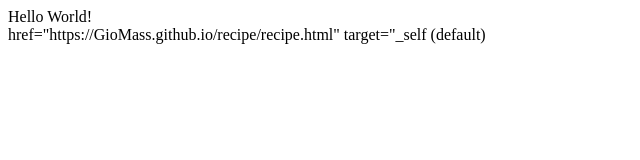
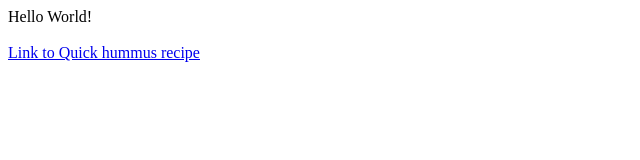
Before and after one commit to GioMass/GioMass.github.io, a plain HTML site: page index.html in a window 1280 px wide. Shown: the whole page, without its empty margins (0-640 px from the left). Drawn offline with Linux system fonts and the light colour scheme.

Commit message:
Link Quick hummus recipe

```diff
--- a/index.html
+++ b/index.html
@@ -6,6 +6,7 @@
 </head>
 <body>
 Hello World!<br>
-<a>href="https://GioMass.github.io/recipe/recipe.html" target="_self (default)</a>
+<br>
+<a href="https://GioMass.github.io/recipe/recipe.html" target="_self (default)">Link to Quick hummus recipe</a>
 </body>
 </html>
```
